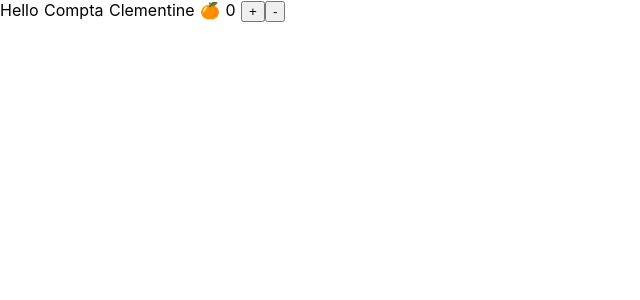
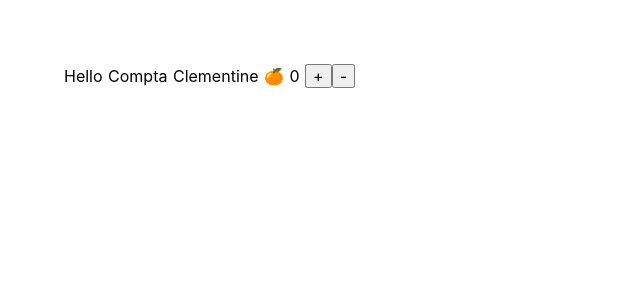
Before and after one commit to gabogoses/todos, a Nuxt app: page / in a window 1280 px wide. Shown: the top 300 px of the page, without its empty margins (0-640 px from the left). Built offline with nearby package versions, Linux system fonts and the light colour scheme.

Commit message:
adding tachyons css library to Nuxt

```diff
--- a/nuxt.config.js
+++ b/nuxt.config.js
@@ -11,6 +11,10 @@ module.exports = {
     ],
     link: [{ rel: "icon", type: "image/x-icon", href: "/favicon.ico" }]
   },
+  /*
+   ** Global CSS
+   */
+  css: ["tachyons/css/tachyons.css"],
   /*
    ** Customize the progress bar color
    */
--- a/package.json
+++ b/package.json
@@ -13,7 +13,8 @@
     "precommit": "npm run lint"
   },
   "dependencies": {
-    "nuxt": "^2.0.0"
+    "nuxt": "^2.0.0",
+    "tachyons": "^4.11.1"
   },
   "devDependencies": {
     "babel-eslint": "^10.0.1",
--- a/pages/index.vue
+++ b/pages/index.vue
@@ -1,5 +1,5 @@
 <template>
-  <div>
+  <div class="pa5">
     Hello Compta Clementine 🍊
     {{counter}}
     <button @click="increment">+</button>
```
Also changed, not shown: 1 other file (tests, documents, lock files or other folders).
